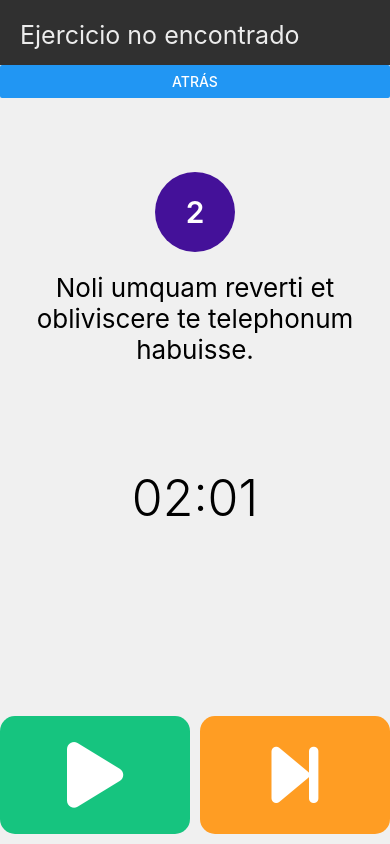
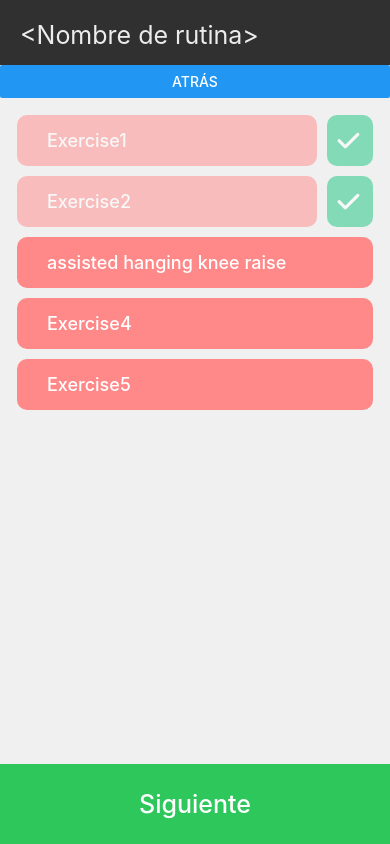
Before and after one commit to charly1616/ManGoo, a React Native app: screen /WorkRoutine in a window 390 px wide. Built offline with nearby package versions, Linux system fonts and the light colour scheme.

Commit message:
Pantalla de rutina

```diff
--- a/App.js
+++ b/App.js
@@ -20,12 +20,13 @@ import MuscleScreen from './Screens/RoutineSc/MusclesScreen.js';
 import PlainExScreen from './Screens/RoutineSc/PlainExercisesScreen.js';
 
 import WorkExerciseScreen from './Screens/RoutineSc/WorkExerciseScreen.js';
+import WorkRoutineScreen from './Screens/RoutineSc/WorkRoutineScreen.js';
 
 const App = () => {
   return (
     <NavigationContainer>
       <Stack.Navigator>
-        <Stack.Screen name="WorkExercise" component={WorkExerciseScreen} options={{ headerShown: false}} />
+
         <Stack.Screen name="Main" component={MainScreen} options={{ headerShown: false }} />
         <Stack.Screen name="Home" component={HomeScreen} options={{ headerShown: false, title: 'ManGo' }} />
 
@@ -37,7 +38,8 @@ const App = () => {
         <Stack.Screen name="PredRoutines" component={RoutineScreen} options={{ headerShown: false}} />
 
         <Stack.Screen name="Exercises" component={PlainExScreen} options={{ headerShown: false}} />
-
+        <Stack.Screen name="WorkExercise" component={WorkExerciseScreen} options={{ headerShown: false}} />
+        <Stack.Screen name="WorkRoutine" component={WorkRoutineScreen} options={{ headerShown: false}} />
         <Stack.Screen name="Muscles" component={MuscleScreen} options={{ headerShown: false}} />
 
 
--- a/Components/ExerciseCard.js
+++ b/Components/ExerciseCard.js
@@ -5,7 +5,7 @@ import { useNavigation } from '@react-navigation/native';
 import lightenColor from '../Utilities/Colors.js'
 
 const tyles = ["#5ad98b", "#fe9f4d","#ff6464", "#ffdc4a"]
-const exerciseCard = ({type, object})=>{
+  const exerciseCard = ({type, object})=>{
   const nav = useNavigation()
 
   return (
--- /dev/null
+++ b/Screens/RoutineSc/WorkRoutineScreen.js
@@ -0,0 +1,118 @@
+import { StyleSheet, Text, View, Image, TouchableOpacity, Button, ScrollView } from "react-native";
+import { useEffect, useState} from "react";
+import { useNavigation } from '@react-navigation/native';
+import { SafeAreaView, SafeAreaProvider } from "react-native-safe-area-context";
+import Icon from 'react-native-vector-icons/FontAwesome6';
+import { useRoute } from '@react-navigation/native';
+
+const exerciseButtonSimple = ({object, isDone}) =>{
+    const nav = useNavigation();
+
+    return <TouchableOpacity activeOpacity={isDone? 0.4 : 1} style={{padding: 5, display: 'flex', flexDirection: 'row', gap: 10, opacity: isDone ? 0.5 : 1}}
+    onPress={()=>nav.navigate("WorkExercise", object)}
+    disabled={isDone}
+    key={object.name}>
+        <View style={{padding: 15, paddingLeft: 30, backgroundColor: "#f88", borderRadius:10, flex: 10,}}>
+            <Text numberOfLines={1}  style={{fontSize: 18, color: '#fff', fontWeight: 500,}}>{object.name}</Text>
+        </View>
+        {/* DONE ICON */}
+
+        {(isDone) ?
+            <View style={{backgroundColor: '#16C47F', borderRadius: 10, padding: 10, flex:1, justifyContent: 'center'}}>
+                <Icon name="check" size={25} color="#fff" />
+            </View> : <></>
+        }
+    </TouchableOpacity>
+}
+
+
+const WorkRoutineScreen = ({ navigation, name, exercisePool }) => {
+    const [exercises, setExercises] = useState(exercisePool?.map((e) => [e, false]) ||
+    [[{name:"Exercise1"}, true],[{name:"Exercise2"}, true],[{
+        "bodyPart": "waist",
+        "equipment": "assisted",
+        "gifUrl": "https://v2.exercisedb.io/image/Nulc7ZLGbqFn7H",
+        "id": "0011",
+        "name": "assisted hanging knee raise",
+        "target": "abs",
+        "secondaryMuscles": [
+          "hip flexors"
+        ],
+        "instructions": [
+          "Hang from a pull-up bar with your arms fully extended and your palms facing away from you.",
+          "Engage your core muscles and lift your knees towards your chest, bending at the hips and knees.",
+          "Pause for a moment at the top of the movement, squeezing your abs.",
+          "Slowly lower your legs back down to the starting position.",
+          "Repeat for the desired number of repetitions."
+        ]
+      }, false],[{name:"Exercise4"}, false],[{name:"Exercise5"}, false]])
+
+
+    const handleNextExercise = () => {
+        let remaining = exercises.filter( e => !e[1])
+        if (remaining.length > 0) navigation.navigate("WorkExercise", remaining[0][0])
+    }
+
+  return <SafeAreaProvider>
+            <SafeAreaView style={styles.container}>
+                {/*SORT OF TITLE */}
+                <View style={styles.titleView}>
+                    <Text style={styles.titleText}>{name || "<Nombre de rutina>"}</Text>
+                </View>
+                {/*GO BACK BUTTON */}
+                <Button title="Atrás" onPress={() => navigation.goBack()} style={{minHeight: 120, maxHeight: 120}}></Button>
+                {/*LIST OF EXERCISES */}
+                <ScrollView style={{height:'100%', display: 'flex', flexDirection: 'column', padding: 12}}>
+                    {exercises.map((e) => exerciseButtonSimple({object: e[0],isDone: e[1]})
+                    )}
+                </ScrollView>
+
+                {/*NEXT EXERCISE BUTTON */}
+                <TouchableOpacity onPress={() => handleNextExercise()} style={{minHeight: 80, maxHeight: 80, backgroundColor: '#2dc75c', justifyContent: 'center'}}>
+                    <Text style={{textAlign: 'center', color: '#fff', fontSize: 25, fontWeight: 500}}>Siguiente</Text>
+                </TouchableOpacity>
+            </SafeAreaView>
+      </SafeAreaProvider>;
+};
+
+export default WorkRoutineScreen;
+
+
+
+const styles = StyleSheet.create({
+    container: {
+      flex: 1,
+      backgroundColor: "#f0f0f0",
+      height: '100%'
+    },
+
+    titleView: {
+      paddingInline: 20,
+      paddingBottom: 15,
+      paddingTop: 20,
+      backgroundColor: "#303030",
+    },
+    titleText: {
+      fontSize: 25,
+      fontWeight: 400,
+      color: "#ececec",
+    },
+
+    Button: {
+      flex: 3,
+      padding:20,
+      borderRadius: 15,
+      display: 'flex',
+      justifyContent: 'center',
+      alignItems: 'center',
+    },
+
+    gridCol: {
+      flexDirection: "column",
+      justifyContent: 'space-between',
+      gap: 10,
+      paddingTop: 10,
+      paddingInline: 10
+    },
+
+  });
```
